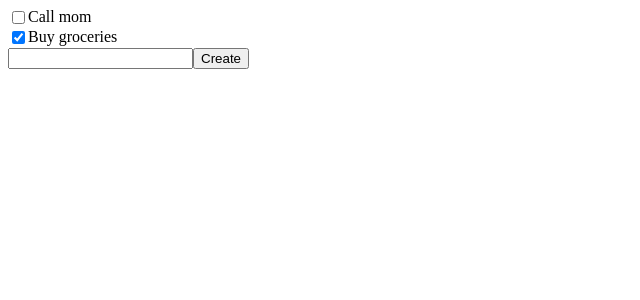
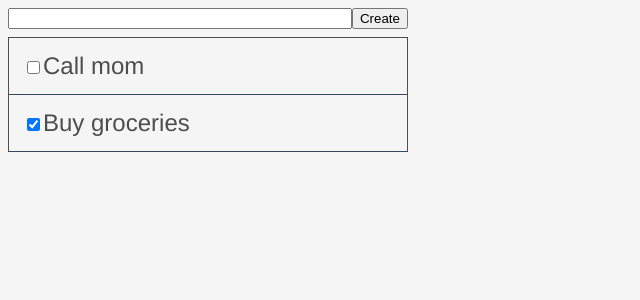
Before and after one commit to SEMjs-Workshops/vue-js, a Vue app: page /final in a window 1280 px wide. Shown: the top 300 px of the page, without its empty margins (0-640 px from the left). Built offline with nearby package versions, Linux system fonts and the light colour scheme; data requests are answered from the project's data file.

Commit message:
Tweak styles

```diff
--- a/src/final/App.vue
+++ b/src/final/App.vue
@@ -1,25 +1,27 @@
 <template>
-  <div>
+  <div class="app-wrapper">
     <div v-if="isLoading">Loading...</div>
 
     <div v-if="!isLoading && error !== null">Could not fetch data</div>
 
     <div v-if="!isLoading && error === null">
-      <Todo v-for="todo in todos" :key="todo.key" :data="todo" />
-      <TodoCreator v-on:create-todo="createTodo" />
+      <TodoCreator v-on:create-todo="createTodo" style="margin-bottom: 8px" />
+
+      <TodoList v-bind:todos="todos" />
     </div>
   </div>
 </template>
 
 <script>
 import axios from "axios";
-import Todo from "./components/Todo.vue";
+
 import TodoCreator from "./components/TodoCreator.vue";
+import TodoList from "./components/TodoList.vue";
 
 export default {
   components: {
-    Todo,
-    TodoCreator
+    TodoCreator,
+    TodoList
   },
   created() {
     /* This function will be called after the component is created. */
@@ -61,3 +63,16 @@ export default {
   }
 };
 </script>
+
+<style>
+body {
+  background-color: #f5f5f5;
+}
+
+.app-wrapper {
+  color: #4d4d4d;
+  font-family: "Helvetica Neue", Helvetica, Arial, sans-serif;
+  font-weight: 300;
+  max-width: 400px;
+}
+</style>
--- a/src/final/components/Todo.vue
+++ b/src/final/components/Todo.vue
@@ -1,5 +1,5 @@
 <template>
-  <div class="item">
+  <div class="wrapper">
     <div><input type="checkbox" v-model="data.isComplete" /></div>
     <div>{{ data.text }}</div>
   </div>
@@ -20,7 +20,10 @@ export default {
 </script>
 
 <style scoped>
-.item {
+.wrapper {
+  border-bottom: 1px solid #35495e;
   display: flex;
+  padding: 14px;
+  font-size: 24px;
 }
 </style>
--- a/src/final/components/TodoCreator.vue
+++ b/src/final/components/TodoCreator.vue
@@ -1,8 +1,8 @@
 <template>
-  <div>
-    <input v-model="todoText" type="text" />
+  <div class="todo-creator-wrapper">
+    <input class="todo-creator-text" v-model="todoText" type="text" />
 
-    <button class="ui basic blue button" v-on:click="createTodo()">
+    <button class="todo-creator-submit" v-on:click="createTodo()">
       Create
     </button>
   </div>
@@ -27,3 +27,20 @@ export default {
   }
 };
 </script>
+
+<style scoped>
+.todo-creator-submit {
+  /* background-color: #ffffff;
+  border: 0;
+  font-size: 18px;
+  padding: 8px; */
+}
+
+.todo-creator-text {
+  flex-grow: 1;
+}
+
+.todo-creator-wrapper {
+  display: flex;
+}
+</style>
--- /dev/null
+++ b/src/final/components/TodoList.vue
@@ -0,0 +1,24 @@
+<template>
+  <div class="todo-list-wrapper">
+    <Todo v-for="todo in todos" :key="todo.key" :data="todo" />
+  </div>
+</template>
+
+<script>
+import Todo from "./Todo.vue";
+
+export default {
+  name: "TodoList",
+  props: ["todos"],
+  components: {
+    Todo
+  }
+};
+</script>
+
+<style scoped>
+.todo-list-wrapper {
+  border: 1px solid #4d4d4d;
+  border-bottom: 0;
+}
+</style>
```
